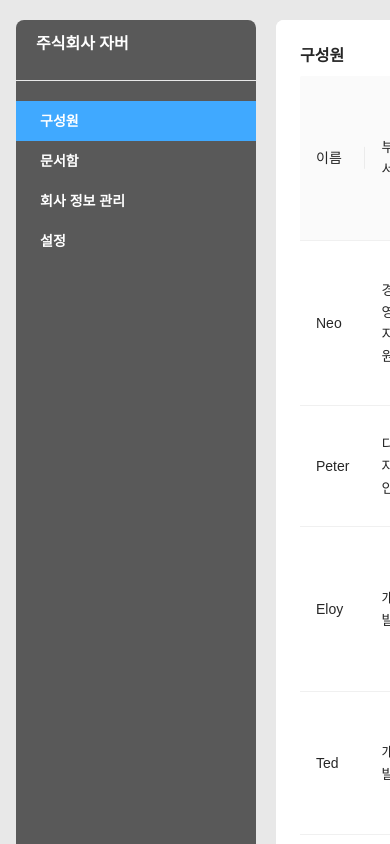
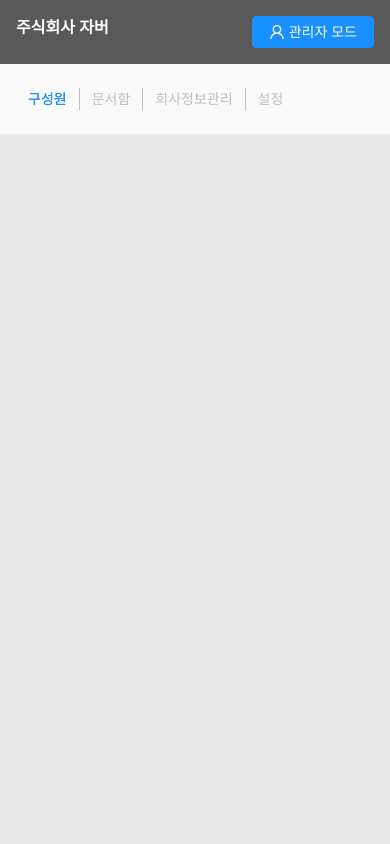
Before and after one commit to rameauv/jober_design_renewal, a React (Create React App) app: page / in a window 390 px wide. Built offline with nearby package versions, Linux system fonts and the light colour scheme.

Commit message:
feat(mobile-navigation-bar)

```diff
--- a/package.json
+++ b/package.json
@@ -12,7 +12,8 @@
   },
   "devDependencies": {
     "@ant-design/icons": "^5.0.1",
-    "@babel/runtime": "7.13.8"
+    "@babel/runtime": "7.13.8",
+    "sass": "^1.58.3"
   },
   "scripts": {
     "start": "react-scripts start",
--- a/src/constants.js
+++ b/src/constants.js
@@ -50,7 +50,8 @@ export const EMPLOYEE_TABLE_COLUMNS = [
   {
     title: "이름",
     dataIndex: "name",
-    key: "name"
+    key: "name",
+    render: (text) => <a>{text}</a>
   },
   {
     title: "부서",
@@ -76,6 +77,6 @@ export const EMPLOYEE_TABLE_COLUMNS = [
     title: "정보 입력 요청",
     dataIndex: "invited",
     key: "invited",
-    render: (invited) => (invited ? "정보 입력 요청" : "입력 완료")
+    render: (invited) => (invited ? <a>정보 입력 요청</a> : "입력 완료")
   }
 ];
--- a/src/main.jsx
+++ b/src/main.jsx
@@ -1,11 +1,12 @@
 import React, {useState} from "react";
-import {Menu, Table, Input, Card, Layout} from "antd";
+import {Menu, Table, Input, Card, Layout, Tabs} from "antd";
 import {EMPLOYEE_LIST_MOCK, EMPLOYEE_TABLE_COLUMNS} from "./constants";
 import {LeftNavigationBar} from "./shared-components/left-navigation-bar/left-navigation-bar";
 import {MyTable} from "./shared-components/table/my-table";
 import {MyLayout} from "./shared-components/my-layout/my-layout";
 import styles from "./index.module.css"
 import {Panel} from "./shared-components/panel/panel";
+import { AndroidOutlined, AppleOutlined } from '@ant-design/icons';
 
 const Main = () => {
   const [selectedMenuKeys, setSelectedMenuKeys] = useState(["0"]);
@@ -21,7 +22,6 @@ const Main = () => {
     switch (menuKey) {
       case "0":
         content = (
-            <Card bordered={false}>
             <div style={{textAlign: "left"}}>
               <div style={{display: "flex", justifyContent: "space-between"}}>
                 <h2>구성원</h2>
@@ -29,7 +29,6 @@ const Main = () => {
               </div>
               <MyTable/>
             </div>
-            </Card>
         );
         break;
       case "1":
@@ -46,12 +45,12 @@ const Main = () => {
   };
 
   return (
-      // <div className={styles.container}>
+      <div className={styles.container}>
       <MyLayout
           sideElement={leftNavBar}
           centralElement={<Panel>{getContent(selectedMenuKeys[0])}</Panel>}
       />
-      // </div>
+      </div>
   );
 };
 
--- a/src/shared-components/left-navigation-bar/left-navigation-bar.module.css
+++ b/src/shared-components/left-navigation-bar/left-navigation-bar.module.css
@@ -43,7 +43,7 @@
 }
 
 .menuItem:global(::after) {
-    display: none;
+    /*display: none;*/
 }
 
 .AdministratorModeButtonContainer {
--- /dev/null
+++ b/src/shared-components/mobile-navigation-bar/mobile-navigation-bar.jsx
@@ -0,0 +1,38 @@
+import styles from "./mobile-navigation-bar.module.scss";
+import {MyButton} from "../my-button/my-button";
+import {Button, Tabs} from "antd";
+import {useState} from "react";
+
+export function MobileNavigationBar() {
+  const items = [
+    {label: "구성원", key: "0"},
+    {label: "문서함", key: "1"},
+    {label: "회사정보관리", key: "2"},
+    {label: "설정", key: "3"},
+  ];
+  const [selectedMenuKey, setSelectedMenuKey] = useState("0");
+
+  function handleSelection(key) {
+    setSelectedMenuKey(key);
+  }
+
+  const onChange = (key: string) => {
+    console.log(key);
+  };
+
+  return (
+      <div>
+        <div className={styles.titleBar}>
+          <h2 className={styles.title}>주식회사 자버</h2>
+          <div>
+            <MyButton/>
+          </div>
+        </div>
+        <div className={styles.navBar}>
+          <Tabs className={styles.tabs} activeKey={selectedMenuKey} onChange={key => handleSelection(key)}>
+            {items.map(item => (<Tabs.TabPane className={styles.tab} tab={item.label} key={item.key}/>))}
+          </Tabs>
+        </div>
+      </div>
+  );
+}
--- /dev/null
+++ b/src/shared-components/mobile-navigation-bar/mobile-navigation-bar.module.scss
@@ -0,0 +1,55 @@
+@import "src/variables";
+
+.titleBar {
+  background-color: var(--app-color-panel-2);
+  height: 64px;
+  display: flex;
+  align-items: center;
+  justify-content: space-between;
+  padding-left: 16px;
+  padding-right: 16px;
+}
+
+.title {
+  color: var(--app-color-white);
+}
+
+.navBar {
+  background-color: var(--app-color-panel-1);
+  display: flex;
+  padding-left: 16px;
+  padding-right: 16px;
+  padding-top: 12px;
+  padding-bottom: 12px;
+}
+
+.tabs {
+  color: var(--app-color-text-secondary);
+
+  :global {
+    .ant-tabs-nav {
+      margin: 0;
+
+      &::before {
+        display: none;
+      }
+    }
+
+    .ant-tabs-ink-bar {
+      display: none;
+    }
+
+    .ant-tabs-tab {
+      padding: 12px;
+      margin: 0;
+      @include font-p2;
+    }
+
+    .ant-tabs-tab + .ant-tabs-tab::before {
+      content: '';
+      height: 100%;
+      border-right: 1px solid var(--app-color-gray-4);
+      transform: translateX(-12px);
+    }
+  }
+}
--- a/src/shared-components/my-layout/my-layout.jsx
+++ b/src/shared-components/my-layout/my-layout.jsx
@@ -1,7 +1,10 @@
 import styles from './my-layout.module.css';
+import {MobileNavigationBar} from "../mobile-navigation-bar/mobile-navigation-bar";
+import {MyTable} from "../table/my-table";
 
 export function MyLayout({sideElement, centralElement}) {
   return (
+      <>
         <div className={styles.container}>
           <div className={styles.innerContainer}>
             <div className={styles.sideContainer}>
@@ -12,5 +15,10 @@ export function MyLayout({sideElement, centralElement}) {
             </div>
           </div>
         </div>
+        <div className={styles.mobileContainer}>
+          <MobileNavigationBar/>
+          {/*<MyTable/>*/}
+        </div>
+      </>
   );
 }
--- a/src/shared-components/my-layout/my-layout.module.css
+++ b/src/shared-components/my-layout/my-layout.module.css
@@ -1,10 +1,24 @@
 .container {
+    display: none;
     min-height: 100%;
     padding-left: 16px;
     padding-right: 16px;
     padding-top: 20px;
     padding-bottom: 32px;
     overflow-y: auto;
+}
+
+.mobileContainer {
+}
+
+@media (min-width: 992px) {
+    .container {
+        display: block;
+    }
+
+    .mobileContainer {
+        display: none;
+    }
 }
 
 .innerContainer {
--- a/src/shared-components/table/my-table.jsx
+++ b/src/shared-components/table/my-table.jsx
@@ -6,6 +6,7 @@ export function MyTable() {
   return (
       <>
         <Table
+
             dataSource={EMPLOYEE_LIST_MOCK}
             columns={EMPLOYEE_TABLE_COLUMNS}
             pagination={false}
--- /dev/null
+++ b/src/variables.scss
@@ -0,0 +1,9 @@
+@mixin font-bold {
+  font-weight: 700;
+}
+
+@mixin font-p2 {
+  font-size: 14px;
+  line-height: 22px;
+  font-weight: 400;
+}
```
Also changed, not shown: 1 other file (tests, documents, lock files or other folders). Lines whose indentation alone changed are shown as unchanged.
